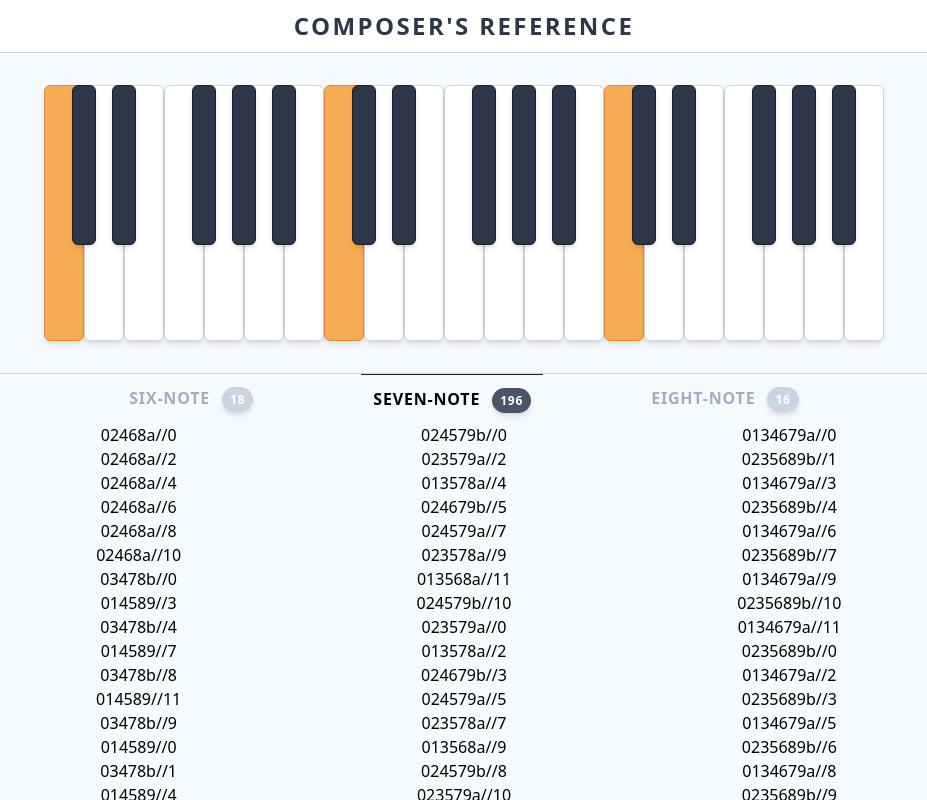
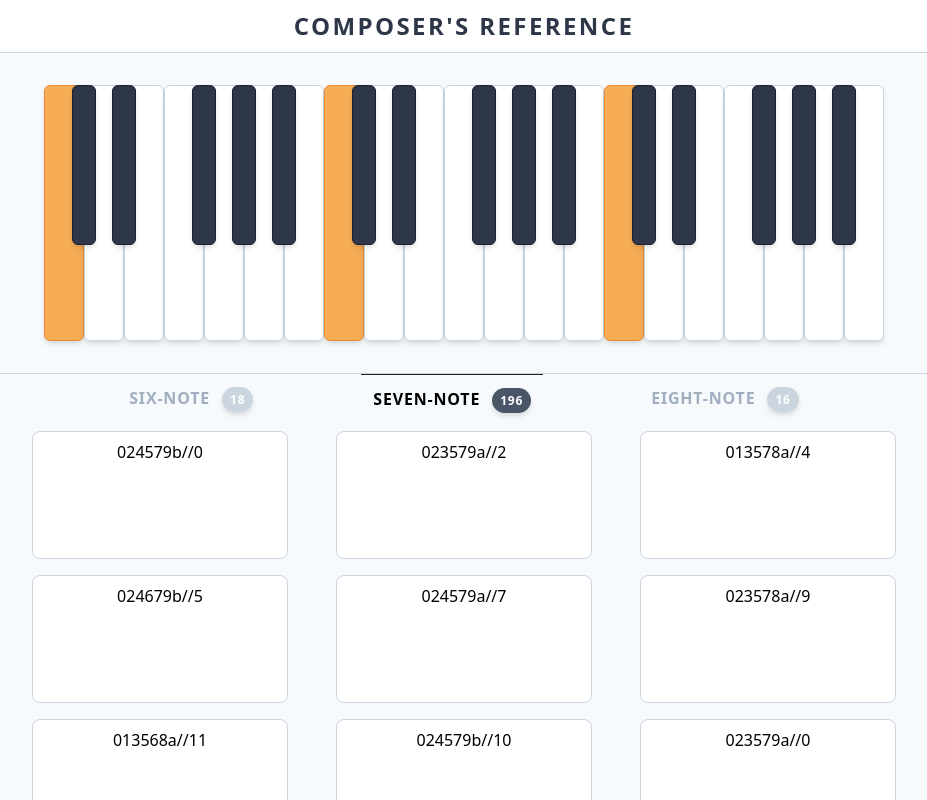
Before and after one commit to Kuzmink13/Composers-Reference, a React (Create React App) app: page / in a window 1280 px wide. Both pictures are taken after a click on the element 240 px from the left and 213 px from the top of the page. Shown: the top 800 px of the page, without its empty margins (176-1103 px from the left). Built offline with nearby package versions, Linux system fonts and the light colour scheme.

Commit message:
Implemented mode panel scroll functionality

```diff
--- a/src/components/App.jsx
+++ b/src/components/App.jsx
@@ -76,7 +76,7 @@ class App extends Component {
       <div className="flex flex-col h-screen bg-gray-100">
         <Navbar />
 
-        <div className="h-full w-full mx-auto flex flex-col lg:max-w-screen-lg">
+        <div className="w-full overflow-y-hidden mx-auto flex flex-col lg:max-w-screen-lg">
           <Keys
             noteNamesOn={this.state.noteNamesOn}
             keysPressed={this.state.keysPressed}
--- /dev/null
+++ b/src/components/ModeBlock.jsx
@@ -0,0 +1,13 @@
+import React, { Component } from 'react';
+
+class ModeBlock extends Component {
+  render() {
+    return (
+      <div className=" h-32 w-64 my-2 mx-6 p-2 bg-white border border-gray-400 rounded-lg text-center">
+        {this.props.code}
+      </div>
+    );
+  }
+}
+
+export default ModeBlock;
--- a/src/components/ModeController.jsx
+++ b/src/components/ModeController.jsx
@@ -25,7 +25,7 @@ class ModeController extends Component {
           handleSelectorChange={this.props.handleSelectorChange}
         />
         <ModePanel
-          filteredLists={filteredLists}
+          filteredList={filteredLists[this.props.tonalitySelector]}
           tonalitySelector={this.props.tonalitySelector}
           isWide={this.props.isWide}
         />
--- a/src/components/ModeList.jsx
+++ /dev/null
@@ -1,17 +0,0 @@
-import React, { Component } from 'react';
-
-class ModeList extends Component {
-  render() {
-    return (
-      <div className="flex-1 text-center">
-        {this.props.filteredList.length
-          ? this.props.filteredList.map((el, i) => (
-              <div key={i}>{el.getAbsoluteModeCode()}</div>
-            ))
-          : 'no modes available'}
-      </div>
-    );
-  }
-}
-
-export default ModeList;
--- a/src/components/ModePanel.jsx
+++ b/src/components/ModePanel.jsx
@@ -1,25 +1,18 @@
 import React, { Component } from 'react';
-import ModeList from './ModeList';
+import ModeBlock from './ModeBlock';
 
 class ModePanel extends Component {
   render() {
+    const lists = this.props.filteredList.length ? (
+      this.props.filteredList.map((el, i) => (
+        <ModeBlock key={i} code={el.getAbsoluteModeCode()} />
+      ))
+    ) : (
+      <div className="m-8">no modes available</div>
+    );
     return (
-      <div className="flex-grow flex px-6">
-        {this.props.filteredLists.reduce((acc, el) => acc + el.length, 0) ? (
-          this.props.isWide ? (
-            this.props.filteredLists.map((el, i) => (
-              <ModeList key={i} filteredList={el} />
-            ))
-          ) : (
-            <ModeList
-              filteredList={
-                this.props.filteredLists[this.props.tonalitySelector]
-              }
-            />
-          )
-        ) : (
-          <div className="flex-1 text-center">no scales available</div>
-        )}
+      <div className="mx-8 h-full overflow-y-auto scrolling-auto flex justify-center items-start flex-wrap">
+        {lists}
       </div>
     );
   }
```
